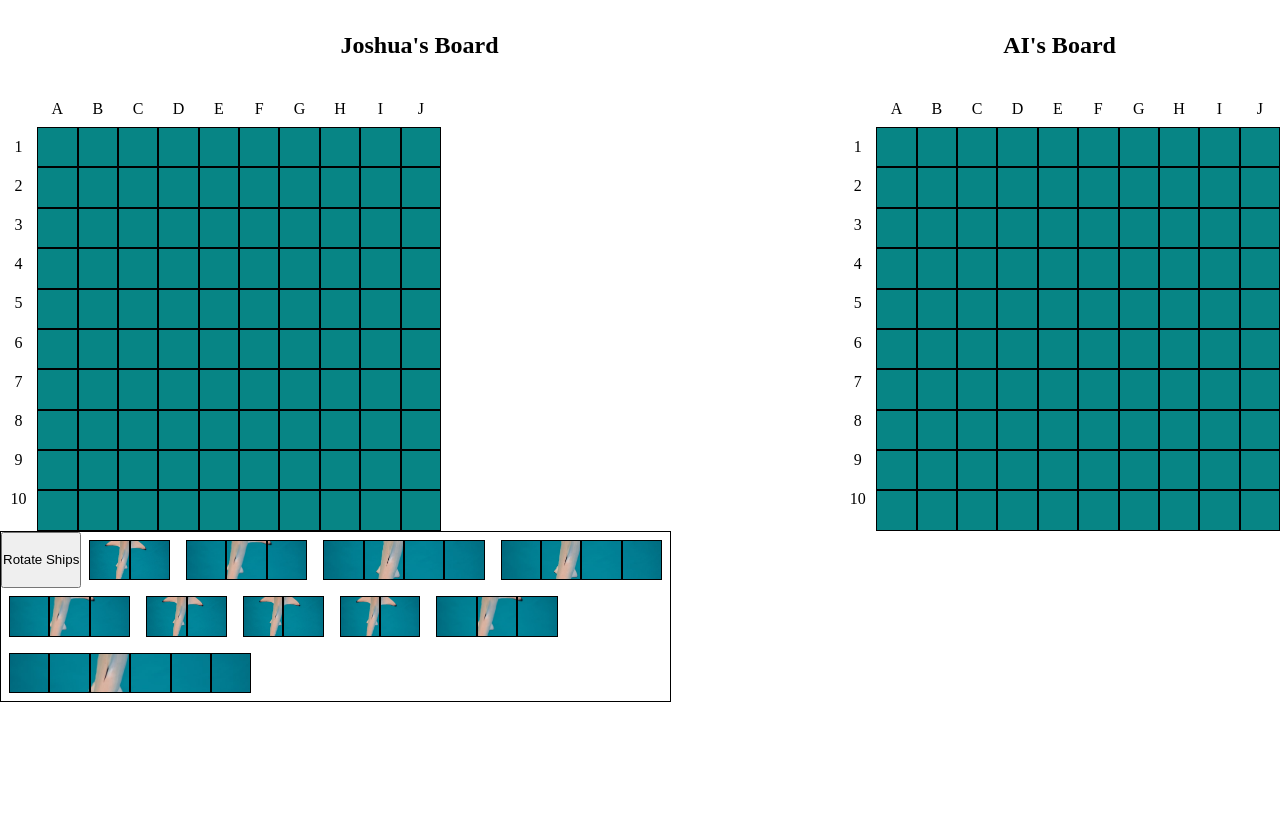
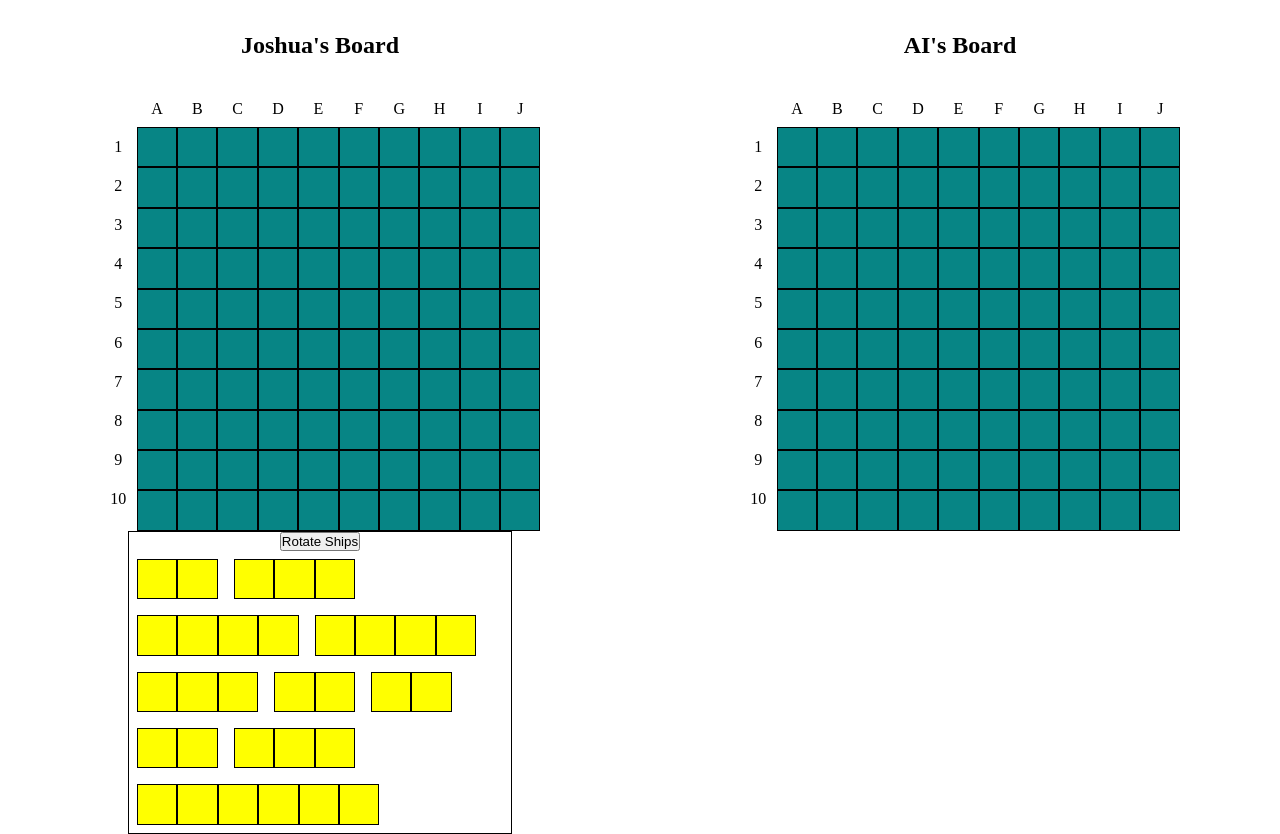
Before and after one commit to Marshnme/BattleShip, a website with bundled scripts: page index.html in a window 1280 px wide. Both pictures are taken after a click on the button "Rotate Ships". Before the commit the page ends 800 px from the top, so only its background shows below. Built offline with nearby package versions, Linux system fonts and the light colour scheme.

Commit message:
fixed ship placement box sizing and button always stretching, added play again button logic

```diff
--- a/scripts/domModule.js
+++ b/scripts/domModule.js
@@ -10,9 +10,12 @@ const domModule = (humanBoard, humanPlayer, aiBoard, aiPlayer, playerShips) => {
     const playerBoardColumns = [...boardsArray[0].children[1].children];
     const aiBoardColumns = [...boardsArray[1].children[1].children];
 
+    const buttonHolder = document.createElement('div');
+    buttonHolder.classList.add('center-button');
     const rotateButton = document.createElement('button');
     rotateButton.textContent = 'Rotate Ships';
     rotateButton.classList.add('rotate-button');
+    buttonHolder.appendChild(rotateButton);
 
     rotateButton.addEventListener('click', () => {
         if (shipPlacement === 'column') {
@@ -22,31 +25,32 @@ const domModule = (humanBoard, humanPlayer, aiBoard, aiPlayer, playerShips) => {
         }
     });
 
+    const ships = document.createElement('div');
+    ships.classList.add('player-ships');
     const playerShipHolder = document.createElement('div');
-    playerShipHolder.appendChild(rotateButton);
+    playerShipHolder.appendChild(buttonHolder);
+    playerShipHolder.classList.add('ship-holder');
+    playerShipHolder.appendChild(ships);
+    rotateButton.addEventListener('click', () => {
+        ships.classList.toggle('ship-rotate');
+    });
     for (let i = 0; i < playerShips.length; i++) {
         const ship = document.createElement('div');
         ship.addEventListener('dragstart', dragStart);
         ship.setAttribute('draggable', true);
         ship.classList.add('ship', 'shark-img');
         ship.setAttribute('id', `ship-${i}`);
-        rotateButton.addEventListener('click', () => {
-            ship.classList.toggle('ship-rotate');
-            ship.classList.toggle('shark-img');
-
-            ship.classList.toggle('shark-rotate');
-        });
+        ships.appendChild(ship);
         for (let j = 0; j < playerShips[i].length; j++) {
             const shipTile = document.createElement('div');
 
             shipTile.classList.add('border');
             ship.appendChild(shipTile);
         }
-
-        playerShipHolder.appendChild(ship);
+        playerShipHolder.appendChild(ships);
     }
 
-    playerShipHolder.classList.add('ship-holder');
+    console.log('BOARD ARRAY', boardsArray[0].children[1]);
     boardsArray[0].appendChild(playerShipHolder);
 
     aiBoardColumns.map((tile) => {
@@ -82,7 +86,7 @@ const domModule = (humanBoard, humanPlayer, aiBoard, aiPlayer, playerShips) => {
                     humanBoardRefresh(currentAiAttack);
                     checkWin();
                     if (checkWin() === 'ai wins') {
-                        return endGame('AI Wins!');
+                        return endGame('AI');
                     }
                 });
             }
--- a/scripts/endGame.js
+++ b/scripts/endGame.js
@@ -1,13 +1,23 @@
+import gameLoop from './gameLoop.js';
+
 const endGame = (name) => {
     const winnerMessageContainer = document.createElement('div');
     winnerMessageContainer.innerHTML = `
     <p>${name} Wins!</p>
-    <button>Play Again?</button>
     `;
+    const restart = document.createElement('button');
+    restart.textContent = 'Play Again?';
     winnerMessageContainer.classList.add('winner-message-container');
-
+    winnerMessageContainer.appendChild(restart);
     const body = document.querySelector('body');
-
+    const boards = document.createElement('div');
+    boards.classList.add('gameboards');
+    restart.addEventListener('click', () => {
+        body.replaceChildren();
+        body.appendChild(boards);
+        gameLoop();
+    });
+    console.log(restart);
     body.replaceChildren(winnerMessageContainer);
     // body.appendChild(winnerMessageContainer);
 };
--- a/style.css
+++ b/style.css
@@ -8,23 +8,29 @@ html{
     height:100vh;
 }
 
-body,.gameboards{
-    /* height: 100%; */
+body{
+    height: 100%;
 }
 
 
 .gameboards{
     display:flex;
-    justify-content: space-evenly;
+    justify-content: space-around;
     align-items: flex-start;
 }
 
 .board-holder{
-    /* display: flex; */
+    display: flex;
+    flex-flow: column nowrap;
+    justify-content: center;
+    align-items: center;
+    /* margin: 0 auto; */
+    width: 50%;
 }
 
 .board{
     display:flex;
+    justify-content: center;
 }
 
 .board-title{
@@ -79,18 +85,27 @@ body,.gameboards{
 
 
 .winner-message-container{
+    font-size: 3rem;
     display: flex;
     flex-flow: column nowrap;
     justify-content:center;
     align-items: center;
+    height: 50%;
 }
 
 .ship-holder{
     border:1px solid black;
     display:flex;
+    flex-flow: column nowrap;
+    /* justify-content: center; */
+    width:60%;
+    /* margin: 0 auto; */
+
+}
+
+.player-ships{
+    display: flex;
     flex-flow: row wrap;
-    width:80%;
-
 }
 
 .ship{
@@ -103,55 +118,25 @@ body,.gameboards{
 }
 
 .border-start{
-    /* width: 0;
-    height: 0;
-    border-left: 17px solid transparent;
-    border-right: 17px solid transparent;
-    border-bottom: 50px solid aqua; */
-
     padding: 1rem;
-        border: 1px solid black;
-        background-color: aqua;
+    border: 1px solid black;
+    background-color: aqua;
 }
 
 
 .shark-img{
-    background-image: url(./imgs/ali-abdul-rahman-XNGrhZwyKVw-unsplash.jpg);
-    background-size: cover;
-    background-repeat: no-repeat;
-    background-position: center;
-}
-.shark-rotate{
-    background-image: url(./imgs/ali-abdul-rahman-XNGrhZwyKVw-unsplash.jpg);
-        background-size: cover;
-        background-repeat: no-repeat;
-        background-position: center;
-    /* transform: rotate(90deg); */
-}
-.border{
-    /* height: 10px;
-        width: 10px; */
-        padding: 1.20rem;
-        border:1px solid black;
-        /* background-color: aqua;
-        background-image: url(./imgs/ali-abdul-rahman-XNGrhZwyKVw-unsplash.jpg); */
-
+    background-color:yellow;
 }
 
-.border-end{
-    /* transform: translateY(500px); */
-    /* width: 0;
-        height: 0;
-        border-top: 50px solid aqua;
-        border-left: 50px solid transparent;
-        transform: rotate(-45deg); */
-
-        padding: 1rem;
-            border: 1px solid black;
-            background-color: aqua;
+.border{
+    padding: 1.20rem;
+    border:1px solid black;
 }
 
-.ship-rotate{
+.center-button{
+    text-align: center;
+}
+.ship-rotate > *{
     display:flex;
-    /* transform: rotate(90deg); */
+flex-flow: row nowrap;
 }
```
Also changed, not shown: scripts/gameLoop.js (+2 -11 lines).
